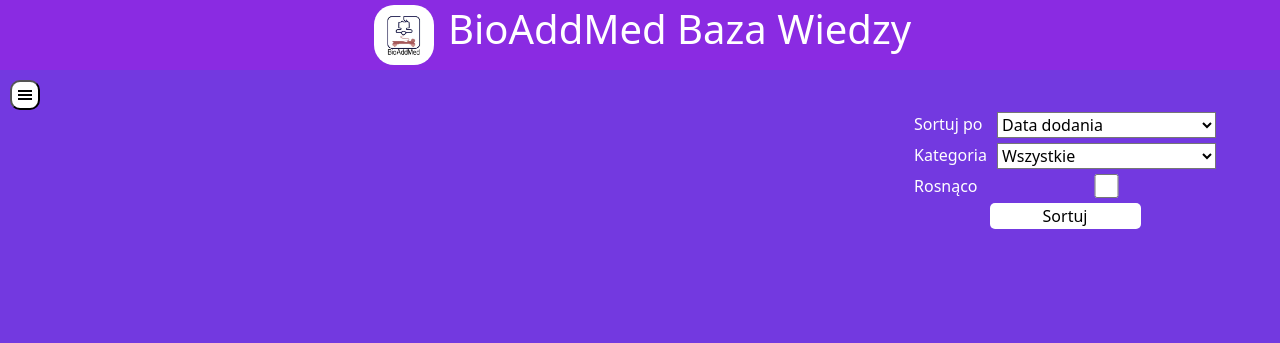
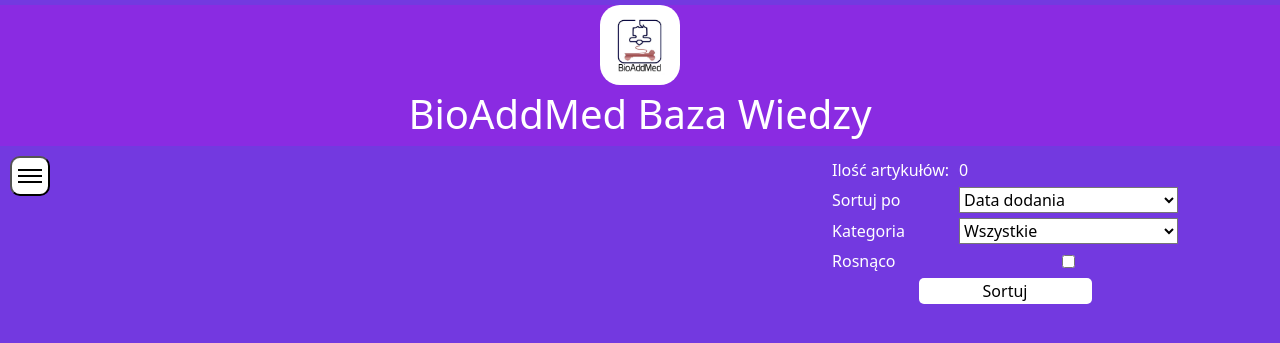
Before and after one commit to IgnacyBerent/BioAddMedKnowledgeBase, a Flask app: page /articles in a window 1280 px wide. Shown: the top 343 px of the page. Run offline with Flask 3, Linux system fonts and the light colour scheme; the visitor is signed in with stand-in values (Sample User, id 1); data that the repository does not hold is empty; some libraries are stand-ins or nearby versions.

Commit message:
Pokazywanie ilosci artykułów

```diff
--- a/static/css/articles_styles.css
+++ b/static/css/articles_styles.css
@@ -67,14 +67,16 @@ input{
 }
 .sort-conatiner{
   display: grid;
-  grid-template-columns: 1fr 3fr;
+  width: 20%;
   position: absolute;
-  right: 5%;
-  margin-top: -40px;
+  align-items: center;
+  left: 65%;
+  margin-top: -80px;
   gap:5px 10px;
 }
 .sort-conatiner>label{
   color: var(--text-color);
+  width: max-content;
 }
 #submit{
   grid-column-start: 1;
--- a/static/css/styles.css
+++ b/static/css/styles.css
@@ -32,11 +32,12 @@ html,main,body{
 
 /* Style loga */
 .logo{
-  height: 60px;
+  height: 80px;
   border-radius: 20px;
-  margin: 5px;
+  margin: auto;
+  margin-block: 5px;
   left: 10%;
-  display: inline-block;
+  display: block;
 }
 
 /* Header */
@@ -99,8 +100,8 @@ width: 100%;
 .navbar-button{
   margin: 10px;
   display: inline;
-  height: 30px;
-  width: 30px;
+  height: 40px;
+  aspect-ratio: 1;
   border-radius: 10px;
   display: flex;
   align-items: center;
@@ -116,23 +117,18 @@ width: 100%;
   background-color: var(--high-contrast);
   transition: all .5s;
 }
-.burger::before{
+.burger::before,
+.burger::after{
   content: "";
   position: absolute;
   inset: 0;
-  top:-200%;
+  top:-300%;
   height: 2px;
   background-color: var(--high-contrast);
   transition: all .5s;
 }
 .burger::after{
-  content: "";
-  position: absolute;
-  inset: 0;
-  top:200%;
-  height: 2px;
-  background-color: var(--high-contrast);
-  transition: all .5s;
+  top:300%;
 }
 .clicked>span{
   background-color: white;
--- a/static/js/scripts.js
+++ b/static/js/scripts.js
@@ -9,3 +9,5 @@ navbar_Button.addEventListener('click',()=>{
     navbar_Button.classList.remove("clicked");
   }
 })
+const articleCount=document.querySelectorAll(".article-container").length;
+document.querySelector(".articles-count").innerHTML=articleCount;
--- a/templates/add_article.html
+++ b/templates/add_article.html
@@ -1,5 +1,6 @@
 {% extends "base.html" %}
 {% block content %}
+<script defer src="\static\js\scripts.js"></script>
 <button class="navbar-button">
     <span class="burger"></span>
 </button>
--- a/templates/articles.html
+++ b/templates/articles.html
@@ -1,5 +1,6 @@
 {% extends "base.html" %}
 {% block content %}
+<script defer src="\static\js\scripts.js"></script>
 <button class="navbar-button">
     <span class="burger"></span>
 </button>
@@ -10,6 +11,7 @@
 </ul>
 <link href="/static/css/articles_styles.css" rel="stylesheet">
     <form method="POST" class="sort-conatiner">
+        <label>Ilość artykułów:</label><label class="articles-count "></label>
         {{ form.hidden_tag() }}
         {{ form.sort_by.label }} {{ form.sort_by() }}
         {{ form.category.label }} {{form.category() }}
--- a/templates/base.html
+++ b/templates/base.html
@@ -5,33 +5,12 @@
     <title>BioAddMed Baza Wiedzy</title>
     <link href="/static/css/styles.css" rel="stylesheet">
     <link href="https://cdn.jsdelivr.net/npm/bootstrap@5.3.2/dist/css/bootstrap.min.css" rel="stylesheet" integrity="sha384-T3c6CoIi6uLrA9TneNEoa7RxnatzjcDSCmG1MXxSR1GAsXEV/Dwwykc2MPK8M2HN" crossorigin="anonymous">
-    <script defer src="\static\js\scripts.js"></script>
 </head>
 <body>
     <header class="header">
         <img class="logo" src="static\css\logo_bioaddmed.jpg">
         <h1>BioAddMed Baza Wiedzy</h1>
     </header>
-    <!-- <nav class="navbar">
-        <div class="container-fluid">
-            <button class="navbar-toggler" type="button" data-bs-toggle="collapse" data-bs-target="#navbarNav" aria-controls="navbarNav" aria-expanded="false" aria-label="Toggle navigation">
-                <span class="navbar-toggler-icon"></span>
-            </button>
-            <div class="collapse navbar-collapse" id="navbarNav">
-                <ul class="navbar-nav">
-                    <li class="nav-item">
-                        <a class="nav-link" href="{{ url_for('home') }}">Strona Główna</a>
-                    </li>
-                    <li class="nav-item">
-                        <a class="nav-link" href="{{ url_for('add_article') }}">Dodaj Artykuł</a>
-                    </li>
-                    <li class="nav-item">
-                        <a class="nav-link" href="{{ url_for('show_articles') }}">Artykuły</a>
-                    </li>
-                </ul>
-            </div>
-        </div>
-    </nav> -->
     <main>
         {% block content %}
         {% endblock %}
--- a/templates/home.html
+++ b/templates/home.html
@@ -1,5 +1,6 @@
 {% extends "base.html" %}
 {% block content %}
+<script defer src="\static\js\scripts.js"></script>
 <button class="navbar-button">
     <span class="burger"></span>
 </button>
```
